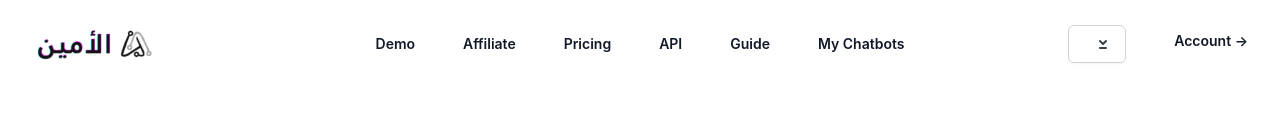
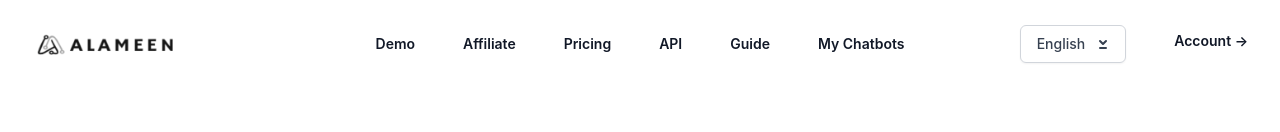
Before and after one commit to SherazManzoor/codebase, a React (Create React App) app: page / in a window 1280 px wide. Shown: the top 132 px of the page. Built offline with nearby package versions, Linux system fonts and the light colour scheme.

Commit message:
Update Navbar.jsx

```diff
--- a/src/routes/components/Navbar.jsx
+++ b/src/routes/components/Navbar.jsx
@@ -16,7 +16,7 @@ export default function Navbar() {
     setDropdownOpen(!dropdownOpen);
   };
   // document.body.dir = i18n.dir();
-  const [activeLanguage, setActiveLanguage] = useState();
+  const [activeLanguage, setActiveLanguage] = useState("English");
   const languages = ["English", "عربي"];
   const storedLanguage = Cookies.get("selectedLanguage");
   const handleLanguageChange = (language) => {
```
